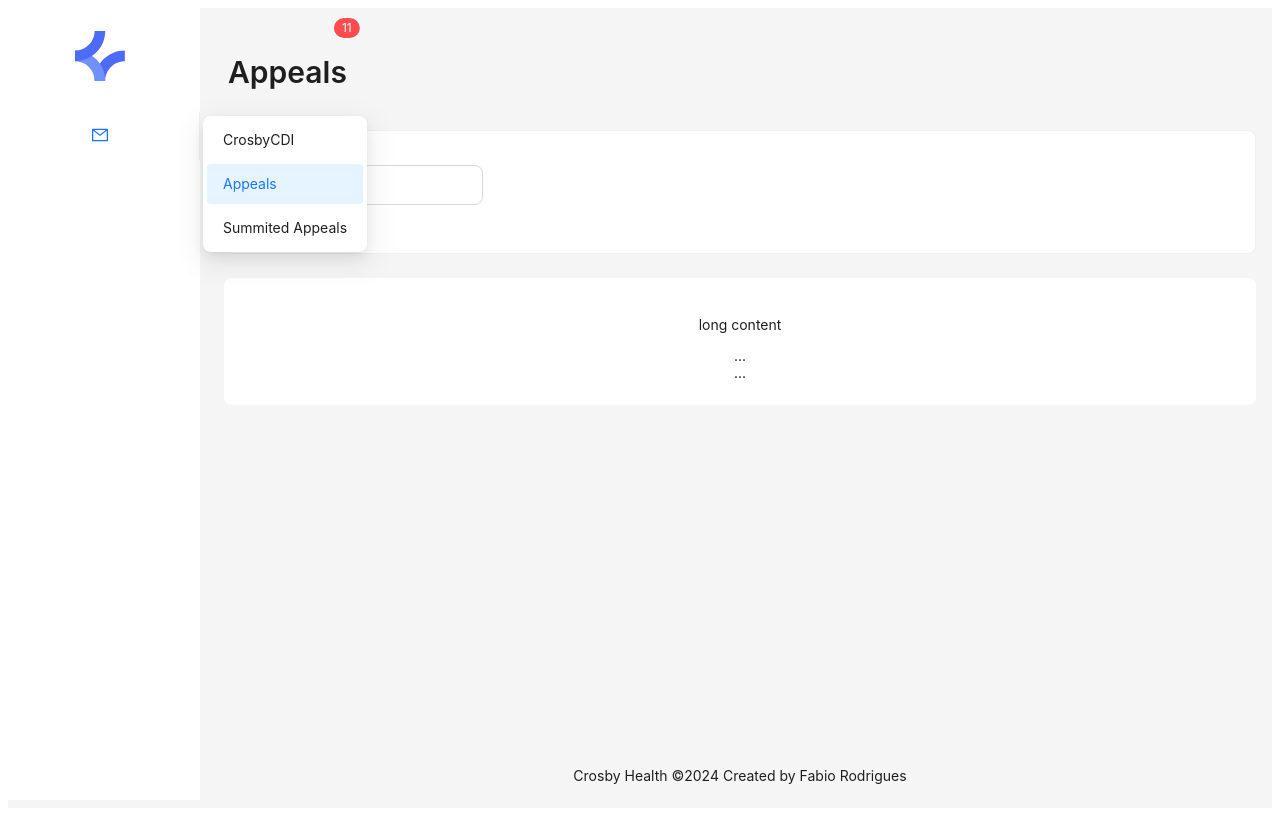
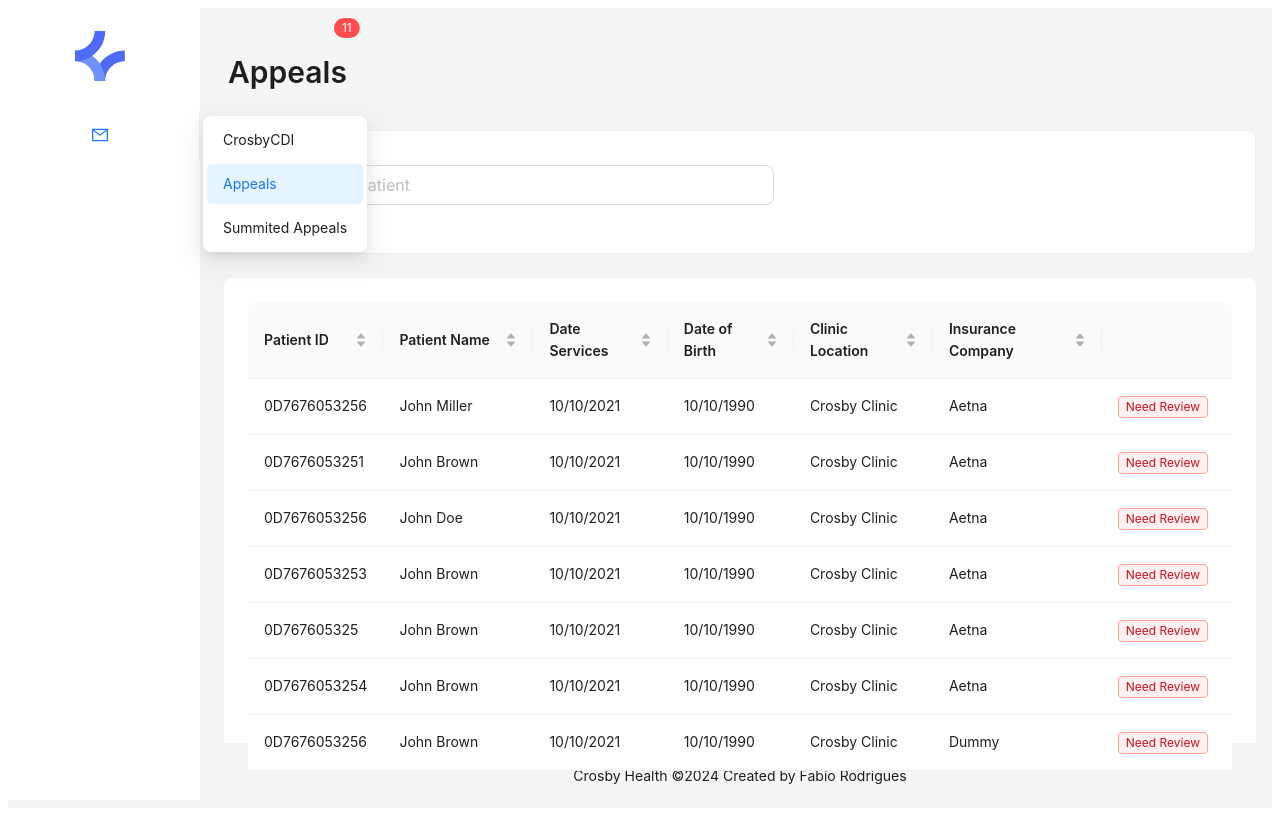
Before and after one commit to fabiordrig/crosby-health-dash, a Next.js app: page / in a window 1280 px wide. Built offline with nearby package versions, Linux system fonts and the light colour scheme.

Commit message:
feat: add table component:

```diff
--- a/src/app/CrosbyTable.tsx
+++ b/src/app/CrosbyTable.tsx
@@ -0,0 +1,126 @@
+import { Table, Tag } from "antd";
+import { FC } from "react";
+
+const columns = [
+  {
+    title: "Patient ID",
+    dataIndex: "id",
+    width: 100,
+    sorter: (a, b) => a.id.localeCompare(b.id),
+  },
+  {
+    title: "Patient Name",
+    dataIndex: "name",
+    width: 150,
+    sorter: (a, b) => a.name.localeCompare(b.name),
+  },
+  {
+    title: "Date Services",
+    dataIndex: "dateServices",
+    sorter: true,
+  },
+  {
+    title: "Date of Birth",
+    dataIndex: "dateOfBirth",
+    sorter: true,
+  },
+  {
+    title: "Clinic Location",
+    dataIndex: "clinicLocation",
+    sorter: (a, b) => a.clinicLocation.localeCompare(b.clinicLocation),
+  },
+  {
+    title: "Insurance Company",
+    dataIndex: "insuranceCompany",
+    sorter: (a, b) => a.insuranceCompany.localeCompare(b.insuranceCompany),
+  },
+  {
+    dataIndex: "status",
+    align: "center",
+    width: 10,
+    render: (status: string) => (
+      <Tag bordered color="red">
+        {status}
+      </Tag>
+    ),
+  },
+];
+
+const dataSources = [
+  {
+    key: "1",
+    id: "0D7676053256",
+    name: "John Miller",
+    dateServices: "10/10/2021",
+    dateOfBirth: "10/10/1990",
+    clinicLocation: "Crosby Clinic",
+    insuranceCompany: "Aetna",
+    status: "Need Review",
+  },
+  {
+    key: "2",
+    id: "0D7676053251",
+    name: "John Brown",
+    dateServices: "10/10/2021",
+    dateOfBirth: "10/10/1990",
+    clinicLocation: "Crosby Clinic",
+    insuranceCompany: "Aetna",
+    status: "Need Review",
+  },
+  {
+    key: "3",
+    id: "0D7676053256",
+    name: "John Doe",
+    dateServices: "10/10/2021",
+    dateOfBirth: "10/10/1990",
+    clinicLocation: "Crosby Clinic",
+    insuranceCompany: "Aetna",
+    status: "Need Review",
+  },
+  {
+    key: "4",
+    id: "0D7676053253",
+    name: "John Brown",
+    dateServices: "10/10/2021",
+    dateOfBirth: "10/10/1990",
+    clinicLocation: "Crosby Clinic",
+    insuranceCompany: "Aetna",
+    status: "Need Review",
+  },
+  {
+    key: "5",
+    id: "0D767605325",
+    name: "John Brown",
+    dateServices: "10/10/2021",
+    dateOfBirth: "10/10/1990",
+    clinicLocation: "Crosby Clinic",
+    insuranceCompany: "Aetna",
+    status: "Need Review",
+  },
+  {
+    key: "6",
+    id: "0D7676053254",
+    name: "John Brown",
+    dateServices: "10/10/2021",
+    dateOfBirth: "10/10/1990",
+    clinicLocation: "Crosby Clinic",
+    insuranceCompany: "Aetna",
+    status: "Need Review",
+  },
+  {
+    key: "7",
+    id: "0D7676053256",
+    name: "John Brown",
+    dateServices: "10/10/2021",
+    dateOfBirth: "10/10/1990",
+    clinicLocation: "Crosby Clinic",
+    insuranceCompany: "Dummy",
+    status: "Need Review",
+  },
+];
+
+const CrosbyTable: FC = () => {
+  return <Table size="large" columns={columns} dataSource={dataSources} pagination={false} />;
+};
+
+export default CrosbyTable;
--- a/src/app/CrosbyTableFilter.tsx
+++ b/src/app/CrosbyTableFilter.tsx
@@ -9,9 +9,9 @@ const CrosbyTableFilter: FC = () => {
     <Card style={{ margin: "24px 16px 0" }}>
       <Form form={form} requiredMark={false} style={{ marginTop: 10 }} layout="vertical">
         <Row gutter={16}>
-          <Col span={6}>
+          <Col span={13}>
             <Form.Item name="name">
-              <Input addonBefore={<SearchOutlined />} size="large" placeholder="Teste" />
+              <Input addonBefore={<SearchOutlined />} size="large" placeholder="Search Patient" />
             </Form.Item>
           </Col>
         </Row>
--- a/src/app/page.tsx
+++ b/src/app/page.tsx
@@ -6,6 +6,7 @@ import { Badge, Layout, Menu, Typography, theme } from "antd";
 import Image from "next/image";
 import React from "react";
 import CrosbyLogo from "./CrosbyIcon.svg";
+import CrosbyTable from "./CrosbyTable";
 import CrosbyTableFilter from "./CrosbyTableFilter";
 
 const { Header, Content, Footer, Sider } = Layout;
@@ -91,13 +92,7 @@ const App: React.FC = () => {
               borderRadius: borderRadiusLG,
             }}
           >
-            <p>long content</p>
-            {Array.from({ length: 2 }, (_, index) => (
-              <React.Fragment key={index}>
-                {index % 20 === 0 && index ? "more" : "..."}
-                <br />
-              </React.Fragment>
-            ))}
+            <CrosbyTable />
           </div>
         </Content>
         <Footer style={{ textAlign: "center" }}>
```
Also changed, not shown: package.json (+5 -4 lines), 1 other file (tests, documents, lock files or other folders).
